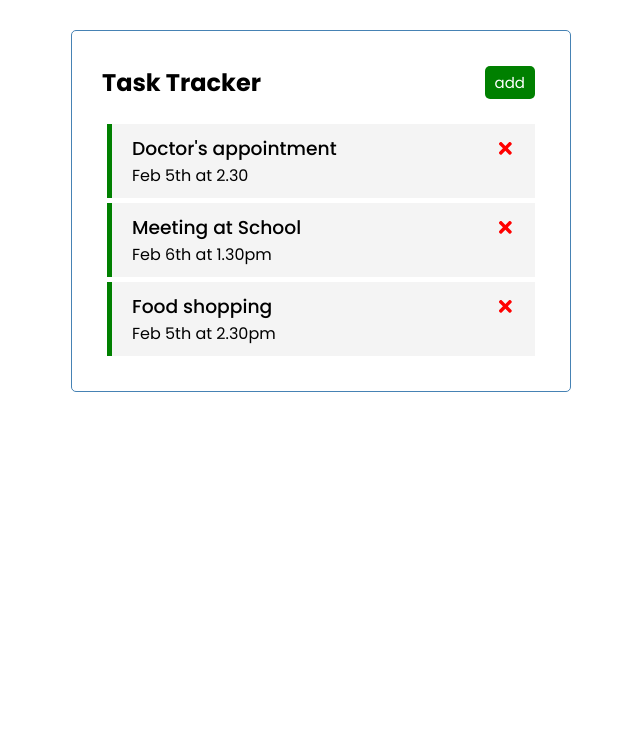
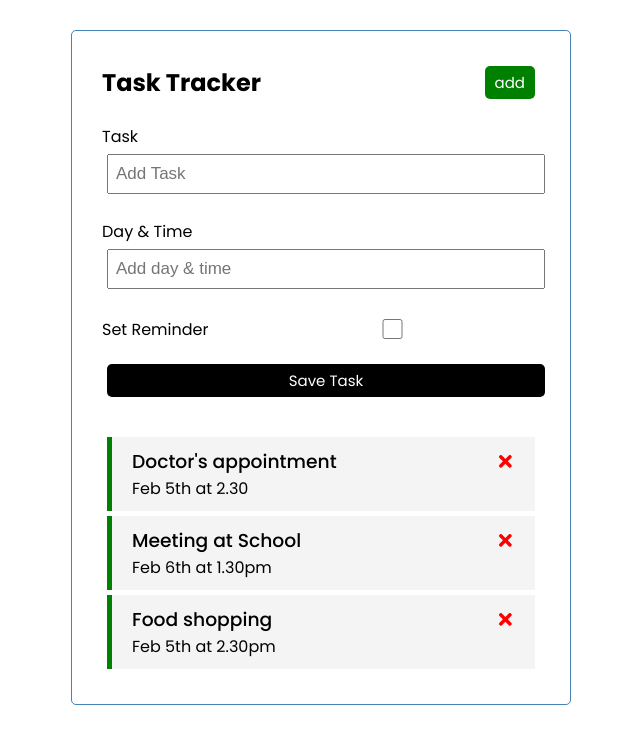
Before and after one commit to tomito26/task-tracker, a React (Create React App) app: page / in a window 1280 px wide. Shown: the top 744 px of the page, without its empty margins (319-959 px from the left). Built offline with nearby package versions, Linux system fonts and the light colour scheme.

Commit message:
added a task form for adding tasks and also styled it

```diff
--- a/src/App.js
+++ b/src/App.js
@@ -2,6 +2,9 @@
 import Header from './components/Header'
 import Tasks from './components/Tasks';
 import React from 'react'
+import TaskForm from './components/TaskForm';
+
+
 
 
 function App() {
@@ -39,7 +42,7 @@
   return (
     <div className="container">
       <Header  title="Task Tracker"/>
-
+      <TaskForm />
       {tasks.length > 0 ? <Tasks tasks = {tasks} onDelete={deleteTask} onToggle={toggleReminder} /> : "No Tasks To Show"}
     </div>
   );
--- /dev/null
+++ b/src/components/TaskForm.js
@@ -0,0 +1,21 @@
+import React from "react";
+const TaskForm = () =>{
+    return(
+    <form className="add-form">
+        <div className="form-control">
+            <label>Task</label>
+            <input type="text" placeholder="Add Task" />
+        </div>
+        <div className="form-control">
+            <label>Day & Time</label>
+            <input type="text" placeholder="Add day & time" />
+        </div>
+        <div className="form-control form-control-check">
+            <label>Set Reminder</label>
+            <input type="checkbox" />
+        </div>
+        <input type="submit" value="Save Task" className="btn btn-block"/>
+    </form>
+    );
+}
+export default TaskForm
```
